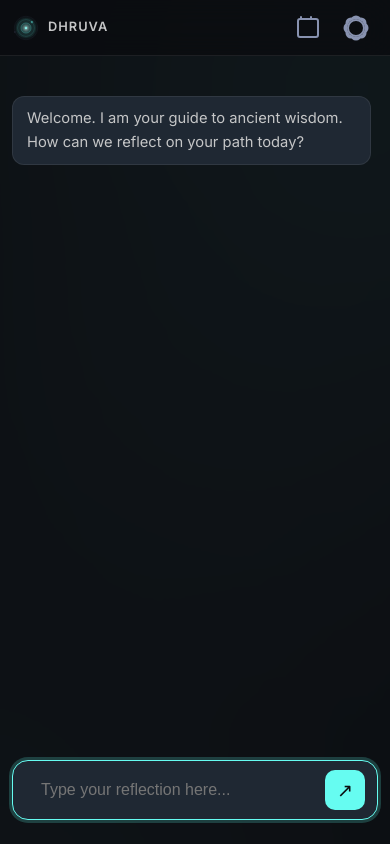
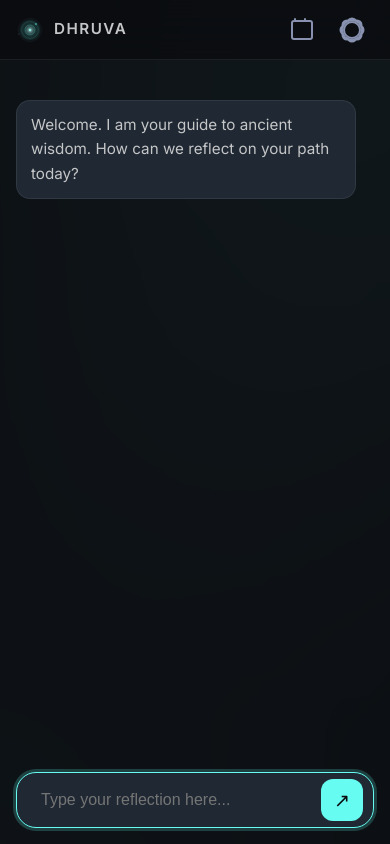
Before and after one commit to siddharthagummadi/Dhruva, a Flask app: page / in a window 390 px wide. Run offline with Flask 3, Linux system fonts and the light colour scheme.

Commit message:
Rewrite and perfect mobile media queries

```diff
--- a/static/style.css
+++ b/static/style.css
@@ -796,18 +796,19 @@ html.light .cs-pulse {
 /* Tablet & large phone (≤ 768px) */
 @media (max-width: 768px) {
 
-    /* Top bar: tighten padding */
+    /* Top bar: tighten padding, ensure it accounts for potential mobile notches */
     .top-bar {
         padding: 0 16px;
-        height: 56px;
+        padding-top: env(safe-area-inset-top);
+        height: calc(60px + env(safe-area-inset-top));
     }
 
     /* Logo: smaller gap and text */
     .logo {
-        gap: 8px;
+        gap: 10px;
     }
     .logo span {
-        font-size: 0.85rem;
+        font-size: 0.95rem;
         letter-spacing: 1.5px;
     }
     .logo-svg {
@@ -831,31 +832,36 @@ html.light .cs-pulse {
 
     /* Chat section: full width */
     .chat-section {
-        padding: 0 12px;
+        padding: 0 16px;
     }
 
     /* Messages: wider bubbles */
     .message {
-        max-width: 94%;
+        max-width: 90%;
     }
 
     /* Bubble: less padding */
     .bubble {
-        padding: 12px 16px;
+        padding: 14px 16px;
         font-size: 0.95rem;
     }
 
-    /* Composer: less padding */
+    /* Composer wrapper: anchor tightly to the bottom on mobile */
     .composer-wrapper {
-        padding: 16px 0 24px;
+        padding: 12px 0 calc(16px + env(safe-area-inset-bottom));
+    }
+
+    .composer {
+        border-radius: 20px;
+        padding: 6px 10px;
     }
 
     /* Calendar & cosmic popover: full-width on mobile */
     .calendar-popover {
-        right: 8px;
-        left: 8px;
+        right: 12px;
+        left: 12px;
         width: auto;
-        top: 64px;
+        top: calc(70px + env(safe-area-inset-top));
     }
 
     /* Cosmic tooltip: full width */
@@ -885,55 +891,45 @@ html.light .cs-pulse {
         display: none;
     }
 
-    /* Top bar: minimal */
-    .top-bar {
-        padding: 0 12px;
-    }
-
-    /* Logo wordmark: shorter */
-    .logo span {
-        font-size: 0.8rem;
-        letter-spacing: 1px;
-    }
-
     /* Chat messages: near full width */
     .message {
-        max-width: 98%;
+        max-width: 95%;
     }
 
     /* Bubble text: readable on small screen */
     .bubble {
-        font-size: 0.92rem;
-        padding: 10px 14px;
-        border-radius: 12px;
+        font-size: 0.95rem;
+        padding: 12px 14px;
+        border-radius: 14px;
     }
 
     /* Send button: larger tap target */
     .send-btn {
-        width: 40px;
-        height: 40px;
-        border-radius: 10px;
+        width: 42px;
+        height: 42px;
+        border-radius: 12px;
     }
 
     /* Input text: prevent auto-zoom on iOS */
     .composer input {
         font-size: 16px;
+        padding: 10px 14px;
     }
 
     /* Verse block: less padding */
     .verse-block {
-        padding: 10px 12px;
+        padding: 12px 14px;
     }
 
     /* Calendar popover full-width */
     .calendar-popover {
-        right: 4px;
-        left: 4px;
+        right: 8px;
+        left: 8px;
         padding: 16px;
     }
 
     /* Top bar actions: tighter */
     .top-bar-actions {
-        gap: 4px;
+        gap: 6px;
     }
 }
```
